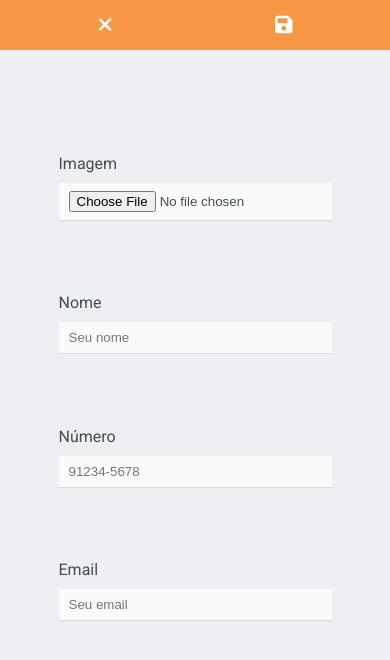
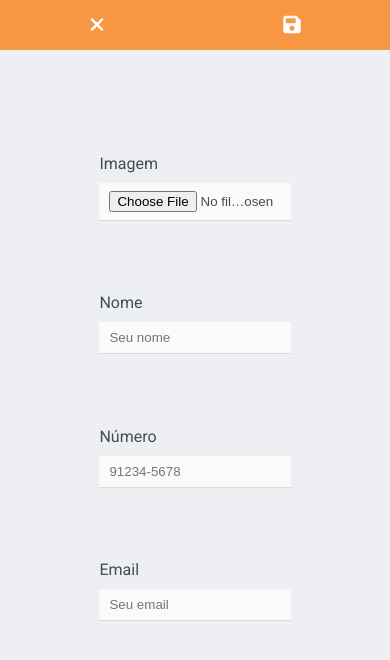
Before and after one commit to deirofelippe/agenda-telefonica, a React (Create React App) app in the folder frontend/: page /contact/form in a window 390 px wide. Shown: the top 660 px of the page. Built offline with nearby package versions, Linux system fonts and the light colour scheme; no server answers.

Commit message:
frontend: ContactList responsivo

```diff
--- a/frontend/src/components/ContactList.css
+++ b/frontend/src/components/ContactList.css
@@ -1,6 +1,6 @@
 /* HEADER */
 
-header {
+.header {
    background-color: #f79743;
    height: 50px;
    width: 100%;
@@ -18,14 +18,14 @@ header {
     align-items: center;
  }
 
- .navbar a i{
+ .navbar a i {
     transition: .5s ease;
  }
- .navbar a i:hover{
+ .navbar a i:hover {
     color: gray;
  }
 
- .navbar h1{
+ .navbar h1 {
     color: white;
     font-weight: 500;
     font-size: 1.3rem;
@@ -33,14 +33,14 @@ header {
 
 /* LIST */
 
-main{
+main {
    width: 100%;
    display: flex;
    justify-content: center;
 }
 
-.section{
-   width: 50%;
+.section-list {
+   width: 50vw;
    background-color: #fafafa;
    box-shadow: 2px 2px 2px rgba(0, 0, 0, 0.144);
    border-left: 1px solid rgba(0, 0, 0, 0.144);
@@ -48,13 +48,22 @@ main{
    font-size: 1rem;
 }
 
-.contacts{
+.contacts {
    list-style-type: none;
    padding:30px;
 }
 
 @media screen and (max-width: 600px) {
-   section{
+   /* HEADER */
+
+   .navbar {
+      width: 100%;
+      justify-content: space-around;
+   }
+
+   /* LIST */
+
+   .section-list {
       width: 100%;
    }
 }
--- a/frontend/src/components/ContactList.js
+++ b/frontend/src/components/ContactList.js
@@ -43,7 +43,7 @@ const ContactList = () => {
          </header>
 
          <main>
-            <section className='section'>
+            <section className='section-list'>
                <ul className="contacts">
                   {contacts.map((contact) => (
                      <ContactItem contact={contact} remove={remove} />
```
